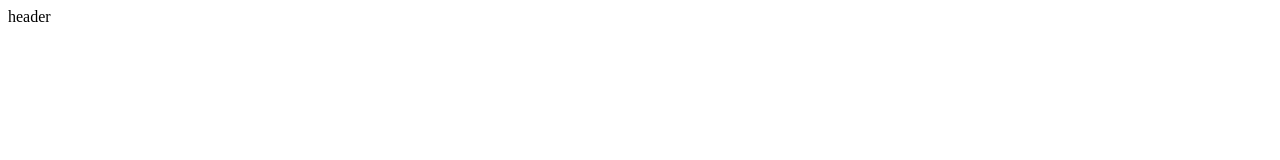
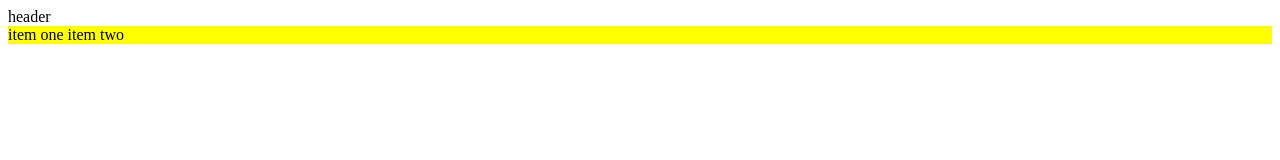
Before and after one commit to amirsabrii/js-project, a plain HTML site: page git/index.html in a window 1280 px wide. Drawn offline with Linux system fonts and the light colour scheme.

Commit message:
create items

```diff
--- a/git/index.html
+++ b/git/index.html
@@ -12,5 +12,10 @@
         header
     </header>
 
+    <div class="items">
+        <span>item one</span>
+        <span>item two</span>
+    </div>
+
 </body>
 </html>
--- a/git/style.css
+++ b/git/style.css
@@ -1,3 +1,7 @@
 header{
     background-color: reed;
 }
+
+.items{
+    background-color: yellow;
+}
```
